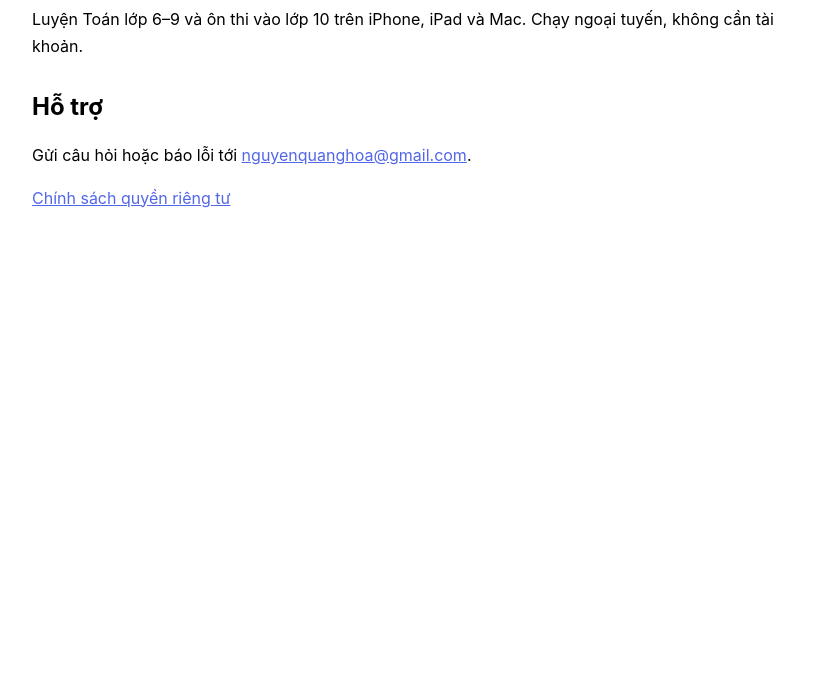
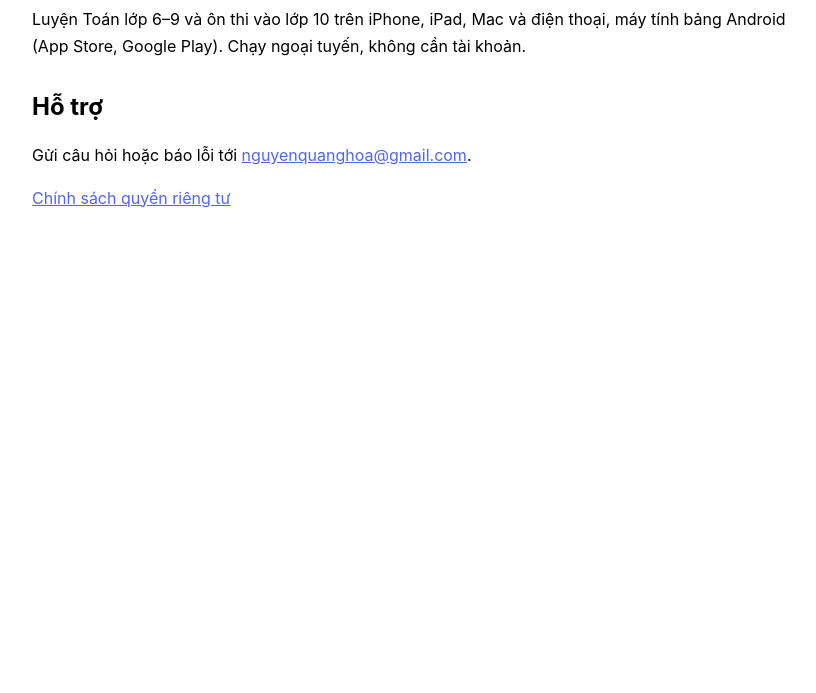
Before and after one commit to HoaNQ/HoaNQ.github.io, a plain HTML site: page luyenthitoanthcs/index.html in a window 1280 px wide. Shown: the part 107-800 px from the top of the page, without its empty margins (228-1044 px from the left). Drawn offline with Linux system fonts and the light colour scheme.

Commit message:
luyenthitoanthcs: trang giới thiệu thêm Android (Google Play)
Co-Authored-By: Claude Opus 5.5 <noreply@anthropic.com>

```diff
--- a/luyenthitoanthcs/index.html
+++ b/luyenthitoanthcs/index.html
@@ -8,7 +8,7 @@ h1 { line-height: 1.2; } h2 { margin-top: 2rem; line-height: 1.3; } a { color: #
 </style></head>
 <body><main>
 <h1>Luyện thi Toán THCS</h1>
-<p>Luyện Toán lớp 6–9 và ôn thi vào lớp 10 trên iPhone, iPad và Mac. Chạy ngoại tuyến, không cần tài khoản.</p>
+<p>Luyện Toán lớp 6–9 và ôn thi vào lớp 10 trên iPhone, iPad, Mac và điện thoại, máy tính bảng Android (App Store, Google Play). Chạy ngoại tuyến, không cần tài khoản.</p>
 <h2>Hỗ trợ</h2>
 <p>Gửi câu hỏi hoặc báo lỗi tới <a href="mailto:nguyenquanghoa@gmail.com">nguyenquanghoa@gmail.com</a>.</p>
 <p><a href="privacy/">Chính sách quyền riêng tư</a></p>
```
